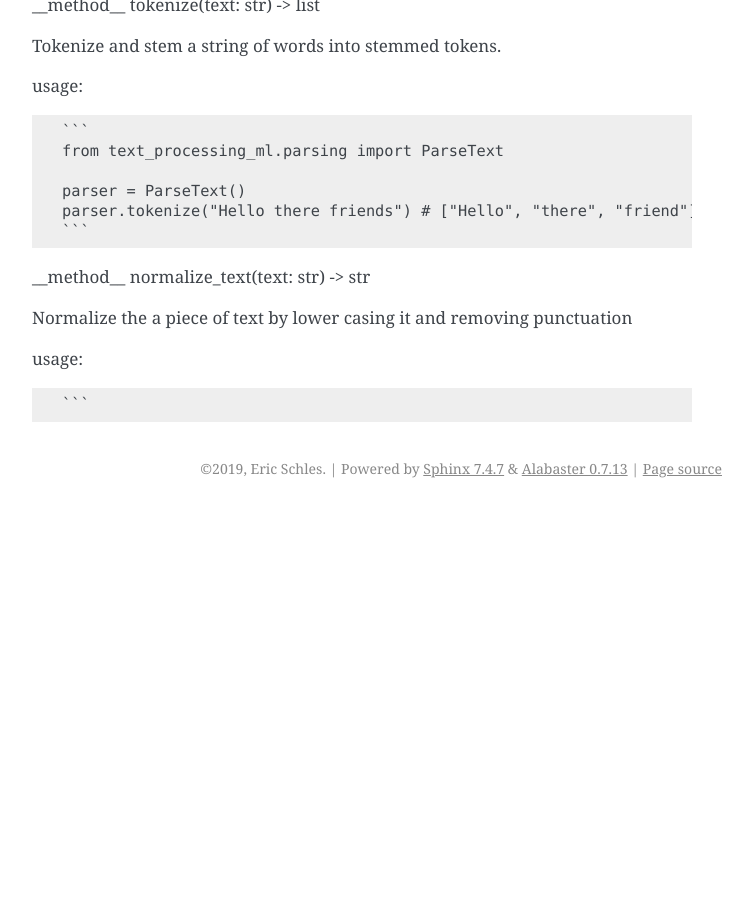
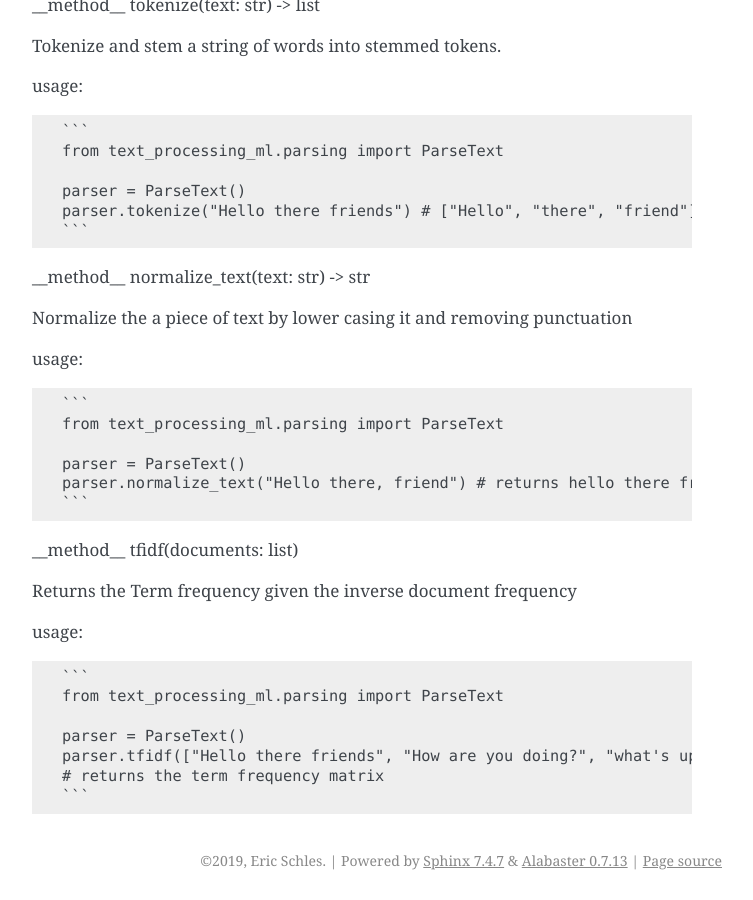
Before and after one commit to EricSchles/text_processing, a Sphinx documentation site: the page built from docs/api.rst, in a window 1280 px wide and 900 px high, scrolled down 3582 px. Shown: the whole window, without its empty margins (388-1141 px from the left). Built offline with Sphinx 7.4.7, drawn with Linux system fonts in a browser that asks for light colours; before the commit the page ends 4090 px from its top, so only the background shows below that.

Commit message:
adding docs for tfidf

````diff
--- a/docs/api.rst
+++ b/docs/api.rst
@@ -183,4 +183,23 @@ Normalize the a piece of text by lower casing it and removing punctuation
 
 usage::
 
-```
+	```
+	from text_processing_ml.parsing import ParseText
+
+	parser = ParseText()
+	parser.normalize_text("Hello there, friend") # returns hello there friend
+	```
+
+__method__ tfidf(documents: list)
+
+Returns the Term frequency given the inverse document frequency
+
+usage::
+
+	```
+	from text_processing_ml.parsing import ParseText
+
+	parser = ParseText()
+	parser.tfidf(["Hello there friends", "How are you doing?", "what's up"])
+	# returns the term frequency matrix
+	```
````
Also changed, not shown: 5 other files.
